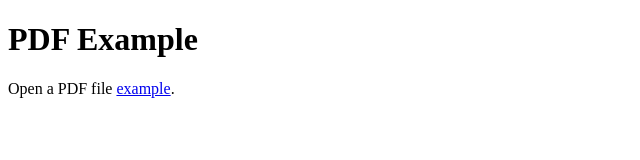
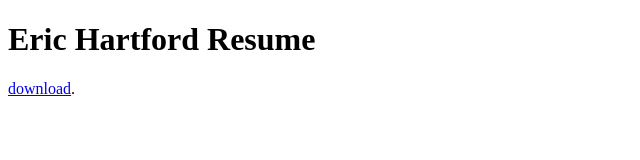
Before and after one commit to ehartford/ehartford.github.io, a plain HTML site: page index.html in a window 1280 px wide. Shown: the whole page, without its empty margins (0-640 px from the left). Drawn offline with Linux system fonts and the light colour scheme.

Commit message:
Update index.html

```diff
--- a/index.html
+++ b/index.html
@@ -4,7 +4,7 @@
     <title>Title of the document</title>
   </head>
   <body>
-    <h1>PDF Example</h1>
-    <p>Open a PDF file <a href="EricHartfordResume060423.pdf">example</a>.</p>
+    <h1>Eric Hartford Resume</h1>
+    <p><a href="EricHartfordResume060423.pdf">download</a>.</p>
   </body>
 </html>
```
